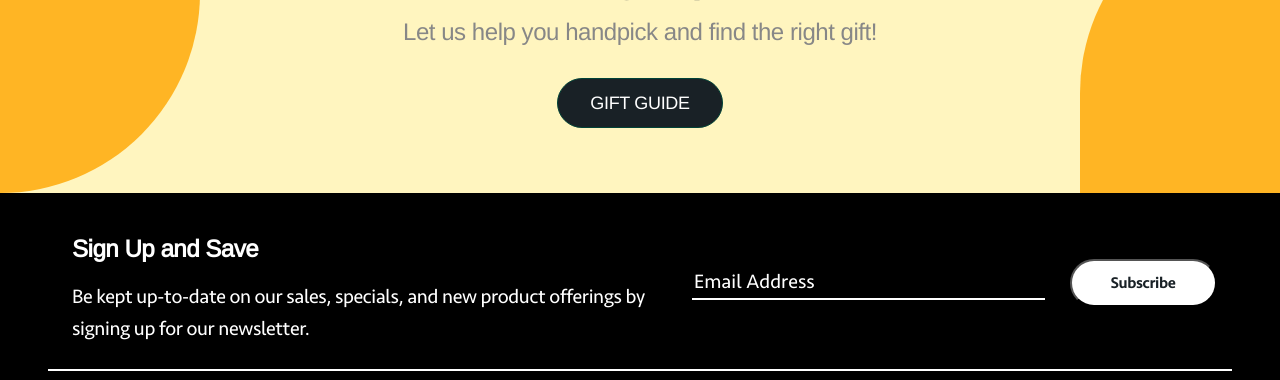
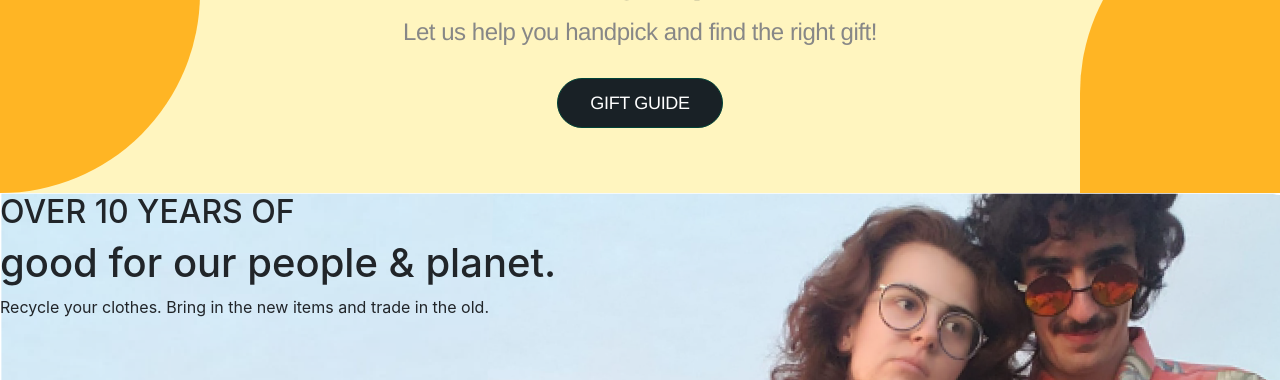
Before and after one commit to Ruprabhu25/boheme-website, a Python web app: template templates/homepage.html in a window 1280 px wide. Shown: the part 1211-1591 px from the top of the page. Run offline with Jinja, Linux system fonts and the light colour scheme; the template is opened without the code that fills it, so the values that code supplies are empty; some web fonts are replaced.

Commit message:
moved around paths for backend later

```diff
--- a/assets/static/homepage.css
+++ b/static/css/homepage.css
@@ -381,6 +381,14 @@
 
 
 /*gift guide end*/
+/* trade/background section start */
+#trade-background {
+    background-image: url("/static/img/background-trade.png");
+    width: 1280px;
+    height: 300px;
+}
+/* trade/background section end */
+
 
 /*footer start*/
 #footer {
--- a/templates/homepage.html
+++ b/templates/homepage.html
@@ -11,7 +11,7 @@
     <link href="//db.onlinewebfonts.com/c/279088fe0122006ce3444d71d6e07d62?family=Seravek+Basic+Light" rel="stylesheet" type="text/css"/>
     <link rel="stylesheet" href="https://cdn.jsdelivr.net/npm/bootstrap@4.1.3/dist/css/bootstrap.min.css"
         integrity="sha384-MCw98/SFnGE8fJT3GXwEOngsV7Zt27NXFoaoApmYm81iuXoPkFOJwJ8ERdknLPMO" crossorigin="anonymous">
-    <link rel="stylesheet" href="/assets/static/homepage.css">
+    <link rel="stylesheet" href="/static/css/homepage.css">
 </head>
 <body>
     <!-- announcement-->
@@ -96,7 +96,11 @@
             </div>
             <div id="box2"> </div>
         </div>
-
+    </div>
+    <div id="trade-background">
+        <h2 id="trade-h2">OVER 10 YEARS OF</h2>
+        <h1 id="trade-h1">good for our people & planet.</h1>
+        <p id="trade-p">Recycle your clothes. Bring in the new items and trade in the old.</p>
     </div>
     <div id="footer">
         <div id="footer-top">
```
Also changed, not shown: static/css/seravek-medium-webfont.woff (renamed from assets/static/seravek-medium-webfont.woff), static/css/seravek-medium-webfont.woff2 (renamed from assets/static/seravek-medium-webfont.woff2), static/css/seravek-webfont.woff (renamed from assets/static/seravek-webfont.woff), static/css/seravek-webfont.woff2 (renamed from assets/static/seravek-webfont.woff2), static/img/background-trade.png (added), static/img/boheme.png (renamed from assets/boheme.png), static/img/logo-black.png (renamed from assets/logo-black.png).
